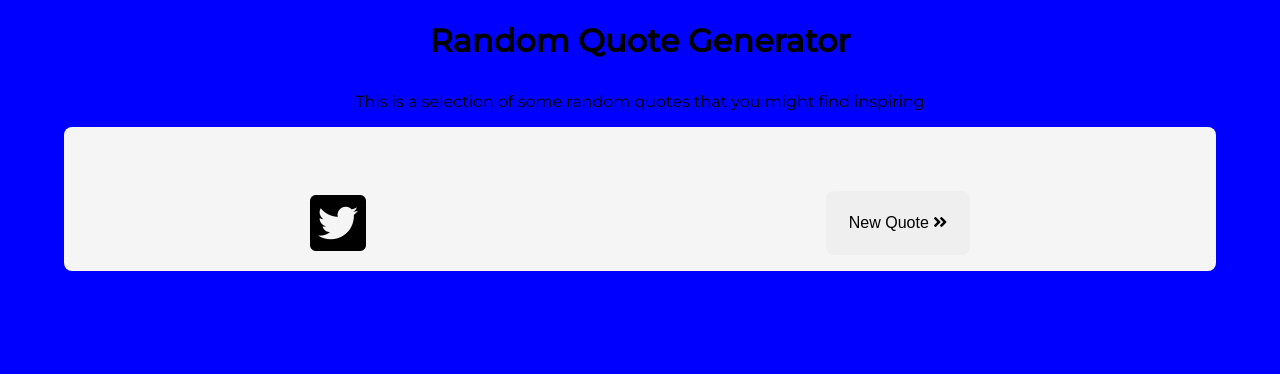
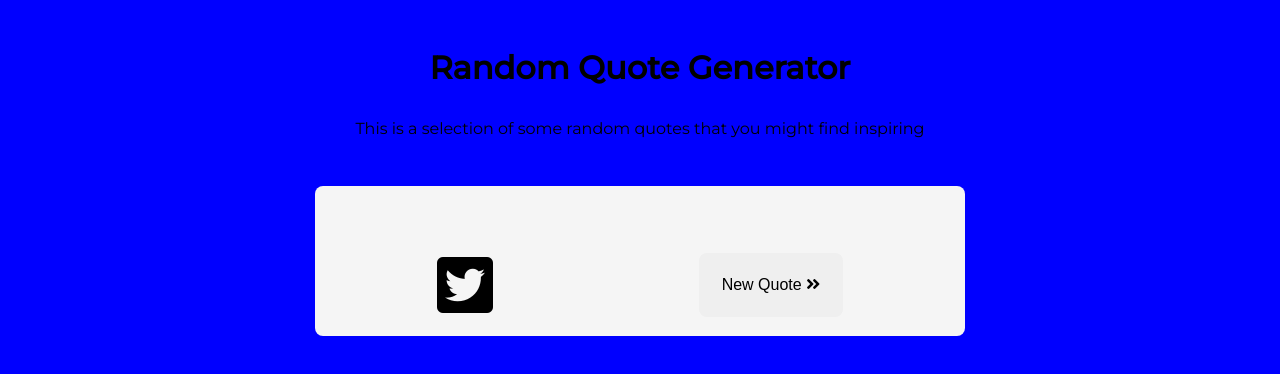
Before and after one commit to asaadb/random-quote-machine, a website: page app/index.html in a window 1280 px wide. Drawn offline with Linux system fonts and the light colour scheme; no server answers.

Commit message:
Style: adjust main container width

```diff
--- a/app/sass/styles.scss
+++ b/app/sass/styles.scss
@@ -35,14 +35,16 @@ h1{
 .main-container{
   color: $font-color;
   width:90%;
+  max-width:650px;
   margin:0 auto;
   .heading-container {
     text-align: center;
+    margin:3rem 0;
   }
   .quote-container{
     width:100%;
     background:#f5f5f5;
-    padding:1rem;
+    padding:1.2rem;
     border-radius:0.5rem;
     .quote-box{
       margin-bottom:1rem;
```
Also changed, not shown: app/css/styles.css.
